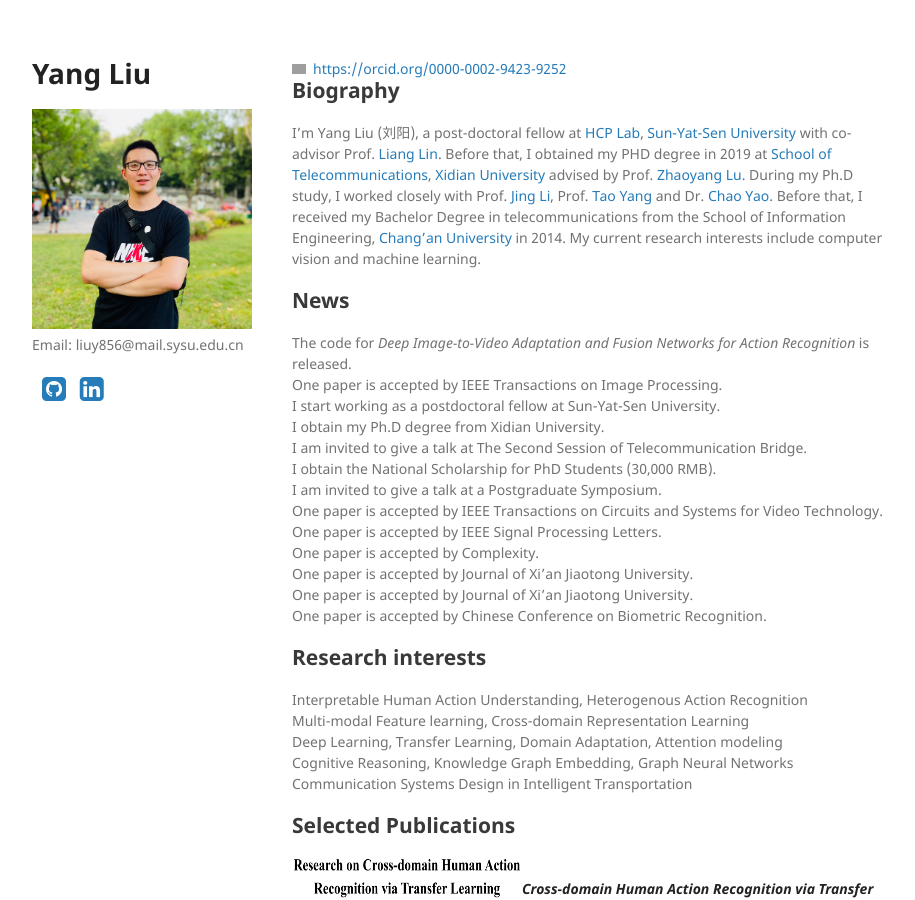
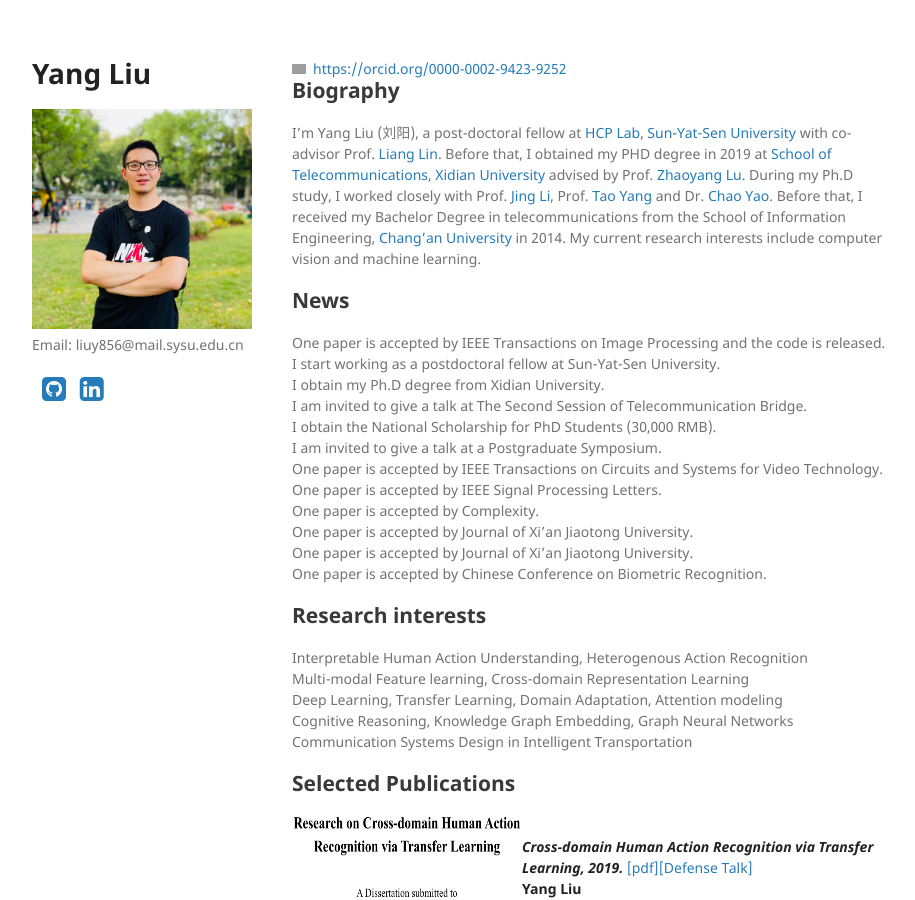
Before and after one commit to YangLiu9208/home, a Jekyll site: the page built from index.md, in a window 1280 px wide and 900 px high. Shown: the whole window, without its empty margins (178-1093 px from the left). Built offline with Jekyll 4.4.1, drawn with Linux system fonts in a browser that asks for light colours; a style sheet for code colours, icons or effects is not loaded; grey boxes are pictures that could not be loaded.

Commit message:
Update index.md

```diff
--- a/index.md
+++ b/index.md
@@ -7,8 +7,7 @@ layout: default
 I'm Yang Liu (刘阳), a post-doctoral fellow at [HCP Lab](http://www.sysu-hcp.net/home/), [Sun-Yat-Sen University](http://www.sysu.edu.cn/) with co-advisor Prof. [Liang Lin](http://www.linliang.net/). Before that, I obtained my PHD degree in 2019 at [School of Telecommunications](http://ste.xidian.edu.cn/), [Xidian University](https://www.xidian.edu.cn/) advised by Prof. [Zhaoyang Lu](http://web.xidian.edu.cn/zhylu/). During my Ph.D study, I worked closely with Prof. [Jing Li](https://web.xidian.edu.cn/jingli/), Prof. [Tao Yang](https://scholar.google.com/citations?hl=en&user=Lvn4nH8AAAAJ) and Dr. [Chao Yao](https://scholar.google.com/citations?user=n6w02qoAAAAJ&hl=en). Before that, I received my Bachelor Degree in telecommunications from the School of Information Engineering, [Chang’an University](http://www.chd.edu.cn/) in 2014. My current research interests include computer vision and machine learning.
 
 ## News
-The code for *Deep Image-to-Video Adaptation and Fusion Networks for Action Recognition* is released.
-One paper is accepted by IEEE Transactions on Image Processing.
+One paper is accepted by IEEE Transactions on Image Processing and the code is released.
 I start working as a postdoctoral fellow at Sun-Yat-Sen University.
 I obtain my Ph.D degree from Xidian University.
 I am invited to give a talk at The Second Session of Telecommunication Bridge.
```
